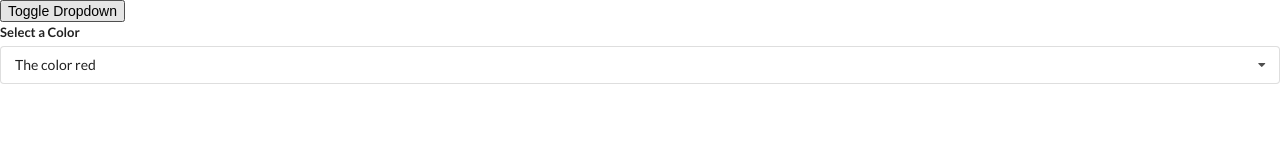
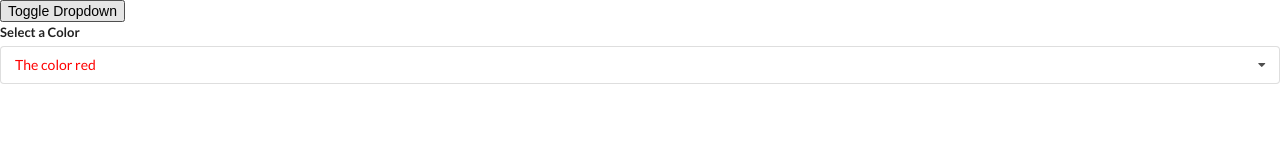
Before and after one commit to matichmike/react-widgets, a React (Create React App) app: page / in a window 1280 px wide. Shown: the top 160 px of the page. Built offline with nearby package versions, Linux system fonts and the light colour scheme.

Commit message:
color change based on selection

```diff
--- a/src/components/DropDown.js
+++ b/src/components/DropDown.js
@@ -35,8 +35,6 @@ const DropDown = ({options, selected, onSelectedChange}) => {
     )
   })
 
-  console.log(ref.current);
-
   return (
     <div ref={ref} className="ui form">
       <div className="field">
@@ -44,7 +42,7 @@ const DropDown = ({options, selected, onSelectedChange}) => {
         <div onClick={() => setOpen(!open)}
         className={`ui selection dropdown ${open ? 'visible active' : ''}`}>
           <i className="dropdown icon"></i>
-          <div className="text">{selected.label}</div>
+          <div className="text" style={{color: `${selected.value}`}}>{selected.label}</div>
           <div className={`menu ${open ? 'visible transition' : ''}`}>
             {renderedOptions}
           </div>
```
